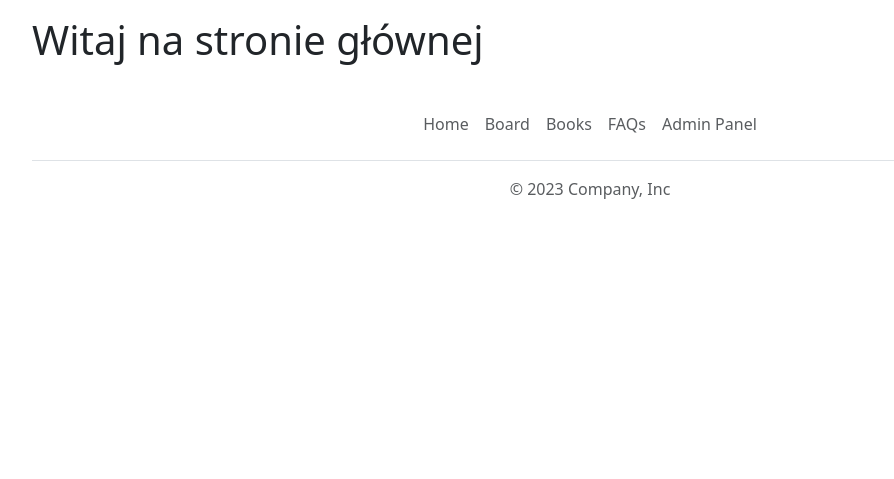
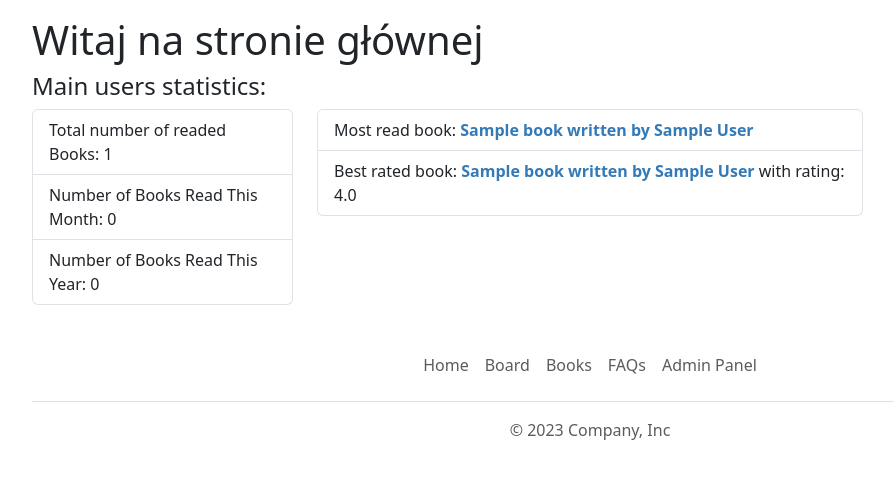
Before and after one commit to kronek1122/Bookshelf_ecommerce, a Django app: page / in a window 1280 px wide. Shown: the part 72-551 px from the top of the page, without its empty margins (50-944 px from the left). Run offline with Django 4.2, Linux system fonts and the light colour scheme; tables that the repository leaves empty hold one stand-in row (values such as "Sample post"); some libraries are stand-ins or nearby versions.

Commit message:
add statistics all users for home page

```diff
--- a/mybook/templates/mybook/home.html
+++ b/mybook/templates/mybook/home.html
@@ -12,5 +12,44 @@
     {% endif %}
 
     <h1>Witaj na stronie głównej</h1>
+    <div class="row">
+        <h4>Main users statistics:</h4>
+        <div class="col-md-3">
+            <ul class="list-group">
+                <li class="list-group-item">Total number of readed Books: {{ book_opinions|length }}</li>
+                <li class="list-group-item">Number of Books Read This Month: {{ read_books_this_month|length }}</li>
+                <li class="list-group-item">Number of Books Read This Year: {{ read_books_this_year|length }}</li>
+            </ul>
+        </div>
+
+        <div class="col-md-6">
+            <ul class="list-group">
+                <li class="list-group-item">
+                    Most read book:
+                    {% if most_read %}
+                        <a href="/mybook/book/{{ most_read.id }}">
+                            {{ most_read.title }} written by {{ most_read.author.first_name }} {{ most_read.author.last_name }}
+                        </a>
+                    {% else %}
+                        No books available
+                    {% endif %}
+                </li>
+
+                <li class="list-group-item">
+                    Best rated book:
+                    {% if best_rating %}
+                        <a href="/mybook/book/{{ best_rating.id }}">
+                            {{ best_rating.title }} written by {{ best_rating.author.first_name }} {{ best_rating.author.last_name }}
+                        </a>
+                        with rating: {{ best_rating.avg_rating|default:"No ratings yet" }}
+                    {% else %}
+                        No books available
+                    {% endif %}
+                </li>
+            </ul>
+        </div>
+
+    </div>
+
 </div>
 {% endblock content%}
--- a/mybook/views.py
+++ b/mybook/views.py
@@ -7,6 +7,7 @@ from django.contrib.auth.forms import UserCreationForm, PasswordChangeForm
 from django.contrib.auth.mixins import LoginRequiredMixin
 from django.contrib.auth.views import PasswordChangeView, PasswordChangeDoneView
 from django.views.generic import CreateView, DetailView, ListView
+from django.db.models import Count, Avg, Q
 from .forms import UserDataChangeForm, UsernameChangeForm
 
 from statistics import mean
@@ -16,7 +17,23 @@ from .models import Book, UserShelf, BookOpinion
 
 
 def home(request):
-    return render(request, 'mybook/home.html')
+    books = Book.objects.all()
+    book_opinions = BookOpinion.objects.all()
+
+    read_books_this_month = book_opinions.filter(read_date__month=datetime.now().month, read_date__year=datetime.now().year)
+    read_books_this_year = book_opinions.filter(read_date__year=datetime.now().year)
+    most_read = Book.objects.annotate(total_read=Count('bookopinion__read_date')).order_by('-total_read').first()
+    best_rating = Book.objects.annotate(avg_rating=Avg('bookopinion__rating')).filter(~Q(avg_rating=None)).order_by('-avg_rating').first()
+
+    contex = {
+        'books': books,
+        'book_opinions' : book_opinions,
+        'read_books_this_month' : read_books_this_month,
+        'read_books_this_year' : read_books_this_year,
+        'most_read' : most_read,
+        'best_rating' : best_rating,
+    }
+    return render(request, 'mybook/home.html', contex)
 
 
 @login_required
```
